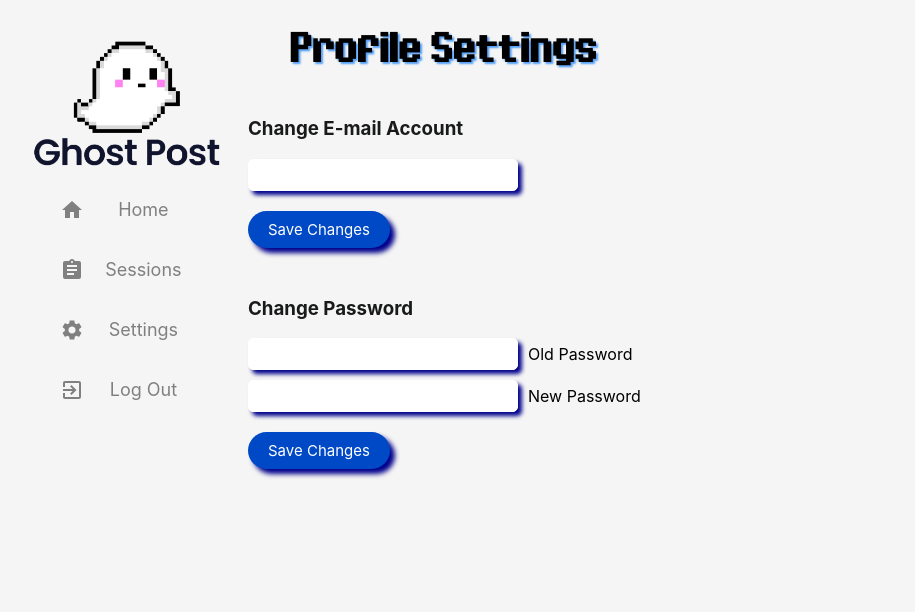
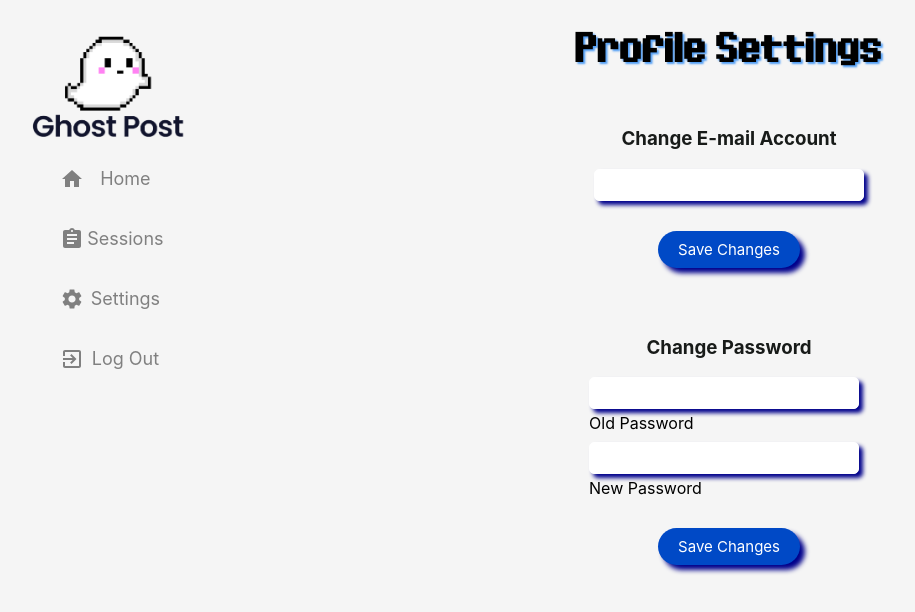
Before and after one commit to marideguia/ghost-post, a React (Create React App) app in the folder client/: page /Profile in a window 1280 px wide. Shown: the top 612 px of the page, without its empty margins (12-927 px from the left). Built offline with nearby package versions, Linux system fonts and the light colour scheme.

Commit message:
update profile.js styles

```diff
--- a/client/src/components/Profile.css
+++ b/client/src/components/Profile.css
@@ -1,16 +1,48 @@
 .pr-col-cont {
     display: flex;
+
     height: 100vh;
     background-color: whitesmoke;
+}
+
+.pr-dash {
+    display: flex;
+    flex-direction: column;
+    height: 100%;
+    width: 100%;
+    justify-content: center;
+}
+
+.pr-info {
+    display: flex;
+    flex-direction: column;
+    height: 100%;
+    width: 100%;
+    align-items: center;
+
 }
 
 .pru-cont, .prp-cont {
     margin: 10px 20px;
     text-transform: none;
+    display: flex;
+    flex-direction: column;
+    /* height: 100%; */
+    width: 100%;
+    align-items: center;
 }
 
 .prp-cont {
-    margin-top: 50px;
+    margin-top: 30px;
+}
+
+.prp-cont h3{
+    margin-top: none;
+}
+
+.prp-cont label {
+    display: block;
+    margin-top:5px;
 }
 
 .pr-text {
@@ -21,8 +53,8 @@
     margin-right: 10px;
 }
 
-.pr-tcont {
-    margin: 10px 0;
+.pr-tcont2 {
+    margin: 10px 0 0 0;
 }
 
 .pr-text::-webkit-input-placeholder {
--- a/client/src/components/Profile.js
+++ b/client/src/components/Profile.js
@@ -85,7 +85,7 @@ const Profile = ( {currentUserID} ) => {
                             />
                             <label>Old Password</label>
                         </div>
-                        <div className='pr-tcont'>
+                        <div className='pr-tcont2'>
                             <input className='pr-field'
                                 type="text"
                                 placeholder="new password"
```
